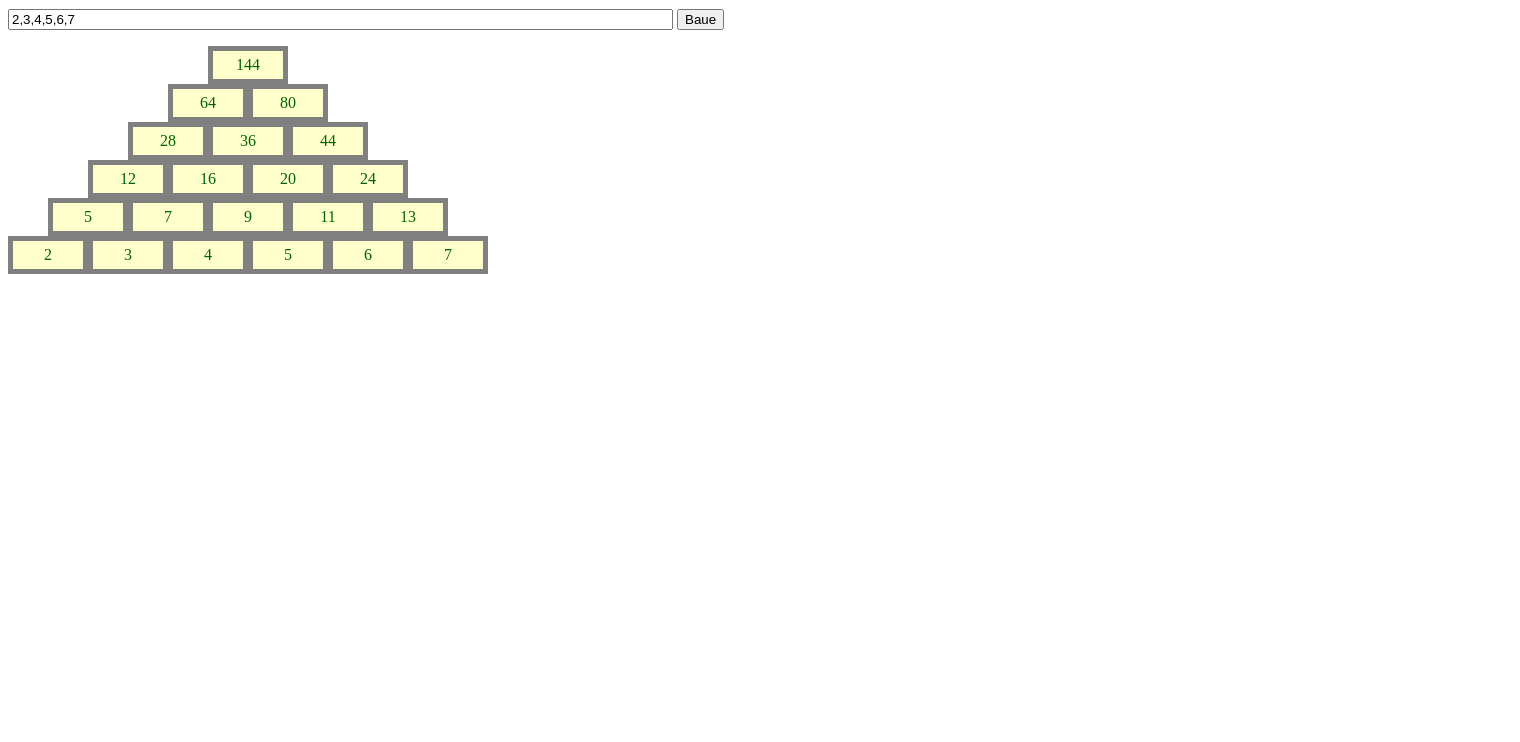
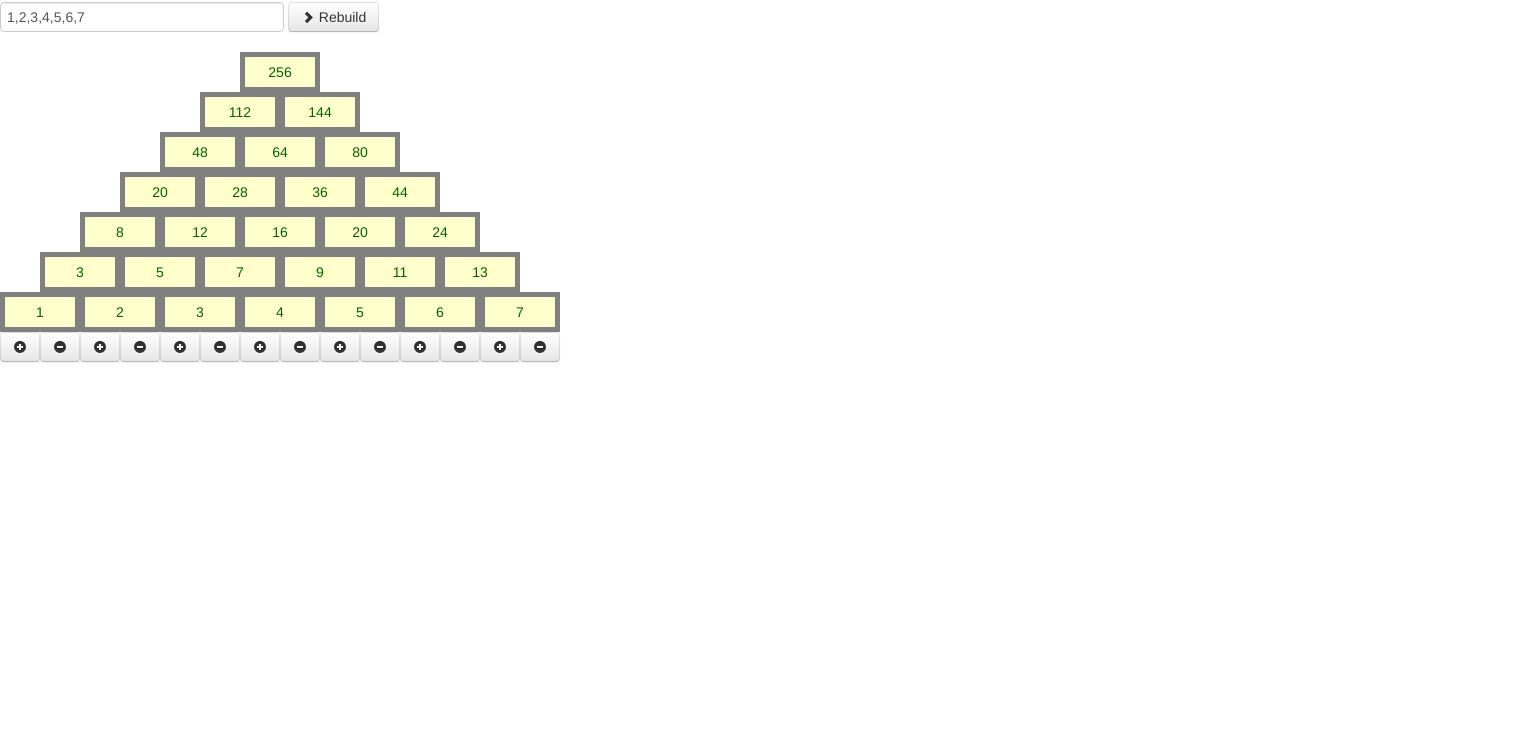
Before and after one commit to mgje/ZahlenMauer, a plain HTML site: page public/zahlenmauer.html in a window 1280 px wide. Shown: the part 58-800 px from the top of the page, 1520 px wide, since content can reach past the window. Drawn offline with Linux system fonts and the light colour scheme.

Commit message:
interaction added

```diff
--- a/public/css/zahlenmauer.css
+++ b/public/css/zahlenmauer.css
@@ -1,5 +1,6 @@
 div.table{
-	display: table;}
+	margin-bottom: 0px;
+}
 
 div.mauer {
 	display:table-row;
--- a/public/js/zahlenmauer.js
+++ b/public/js/zahlenmauer.js
@@ -1,6 +1,8 @@
 // Generated by CoffeeScript 1.6.1
 (function() {
-  var bt, deleteZahlenmauer, evaluateInput, form, genZahlenmauer, nextLayer;
+  var bt, deleteZahlenmauer, divE, evaluateInput, form, genButtons, genZahlenmauer, gzm, makeButtonGroup, nextLayer;
+
+  gzm = [];
 
   deleteZahlenmauer = function() {
     var zmE, _results;
@@ -42,10 +44,46 @@
     return _results;
   };
 
-  genZahlenmauer = function(zm) {
-    var i, offset, tmp, _i, _ref, _results;
+  makeButtonGroup = function(i, operator) {
+    var bE, iE;
+    bE = document.createElement('button');
+    bE.className = 'btn';
+    bE.setAttribute('nr', i);
+    bE.setAttribute('op', operator);
+    iE = document.createElement('i');
+    if (operator === 'inc') {
+      iE.className = 'icon-plus-sign';
+    }
+    if (operator === 'dec') {
+      iE.className = 'icon-minus-sign';
+    }
+    bE.appendChild(iE);
+    return bE;
+  };
+
+  genButtons = function(zm) {
+    var divE, i, z, _i, _len, _results;
+    divE = document.getElementById('button-zahlen');
+    while (divE.hasChildNodes()) {
+      divE.removeChild(divE.lastChild);
+    }
+    i = 0;
+    _results = [];
+    for (_i = 0, _len = zm.length; _i < _len; _i++) {
+      z = zm[_i];
+      divE.appendChild(makeButtonGroup(i, 'inc'));
+      divE.appendChild(makeButtonGroup(i, 'dec'));
+      _results.push(i = i + 1);
+    }
+    return _results;
+  };
+
+  genZahlenmauer = function() {
+    var i, offset, tmp, zm, _i, _ref, _results;
     offset = 0;
+    zm = gzm;
     nextLayer(zm, offset);
+    genButtons(zm);
     _results = [];
     while (zm.length >= 2) {
       offset += 40;
@@ -68,8 +106,9 @@
       z = _ref[_i];
       zm.push(parseInt(z));
     }
+    gzm = zm;
     deleteZahlenmauer();
-    return genZahlenmauer(zm);
+    return genZahlenmauer();
   };
 
   form = document.forms[0];
@@ -87,7 +126,28 @@
   bt = document.forms[0].button;
 
   bt.onclick = function(e) {
-    return evaluateInput(form);
+    evaluateInput(form);
+    return false;
+  };
+
+  divE = document.getElementById('button-zahlen');
+
+  divE.onclick = function(e) {
+    var bE, nr, op;
+    if (e.target.className.indexOf('icon') === 0) {
+      bE = e.target.parentElement;
+    } else {
+      bE = e.target;
+    }
+    op = bE.getAttribute('op');
+    nr = parseInt(bE.getAttribute('nr'));
+    if (op === 'inc') {
+      gzm[nr] += 1;
+    } else {
+      gzm[nr] -= 1;
+    }
+    deleteZahlenmauer();
+    return genZahlenmauer();
   };
 
   evaluateInput(form);
--- a/public/zahlenmauer.html
+++ b/public/zahlenmauer.html
@@ -2,17 +2,20 @@
 <html>
   <head>
     <title>Zahlen Mauer</title>
+    <meta name="viewport" content="width=device-width, initial-scale=1.0">
+    <link href="css/bootstrap.min.css" rel="stylesheet" media="screen">
     <link href="css/zahlenmauer.css" rel="stylesheet" type="text/css">
   </head>
   <body>
   	<h2>Zahlenmauer</h2>
-  	<form action="" method="GET">
-    	<input type="text" name="input1" size="80" value="2,3,4,5,6,7" >
-    	<input type="button" name="button" value="Baue">
-	</form>
-	<p></p>
-	<p></p>
+  	<form    class="form-search" action="" method="GET">
+    	<input type="text" name="input1" class="input-xlarge" type="text" value="1,2,3,4,5,6,7" >
+    	<button type="submit" name="button" class="btn" ><i class="icon-chevron-right"></i> Rebuild </button>
+	  </form>
+	  <p></p>
+	  <p></p>
   	<div id="zahlenmauer"></div>
+    <div id="button-zahlen"></div>
     <script src="js/zahlenmauer.js"></script>
   </body>
 </html>
```
Also changed, not shown: public/js/.js (deleted), 1 other file.
